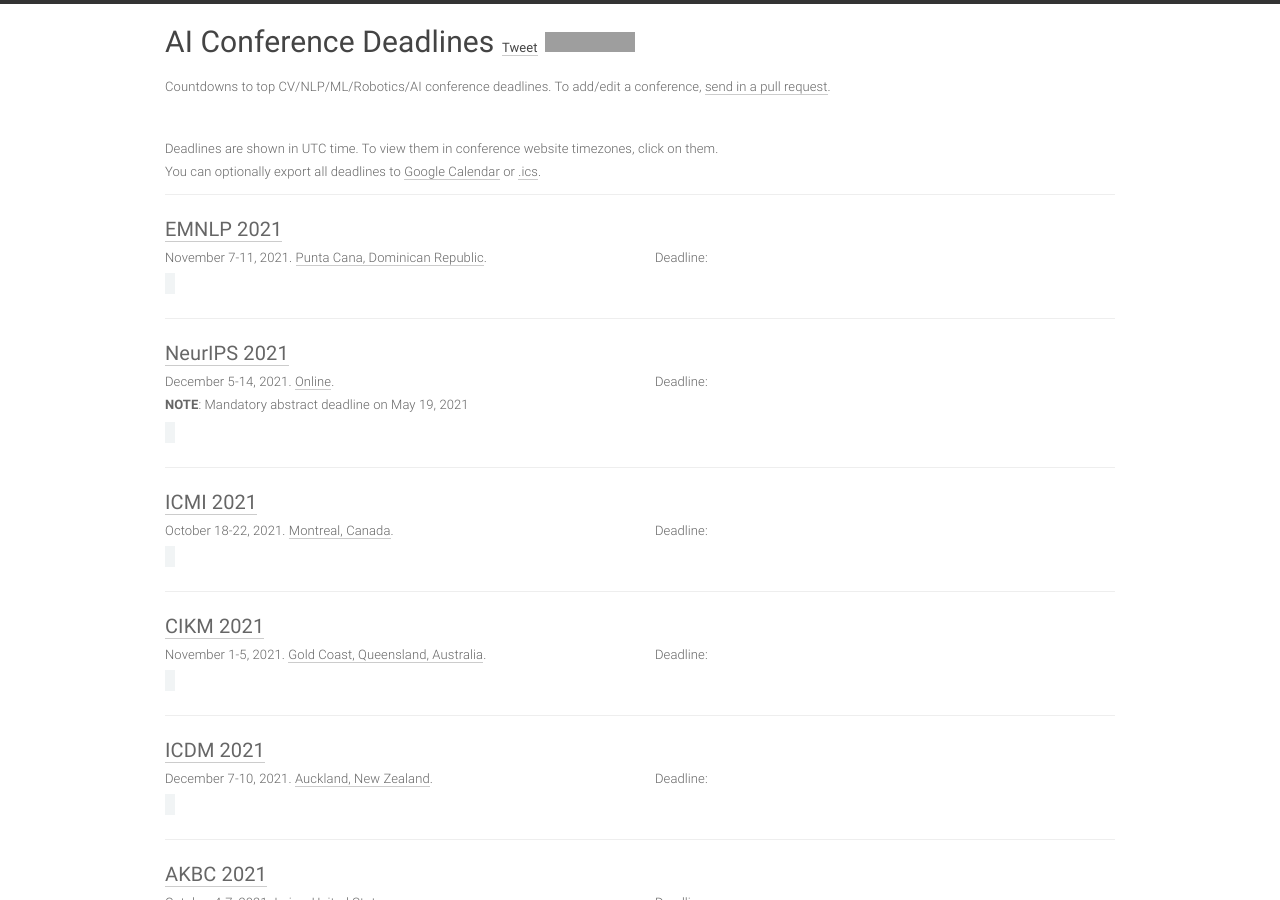
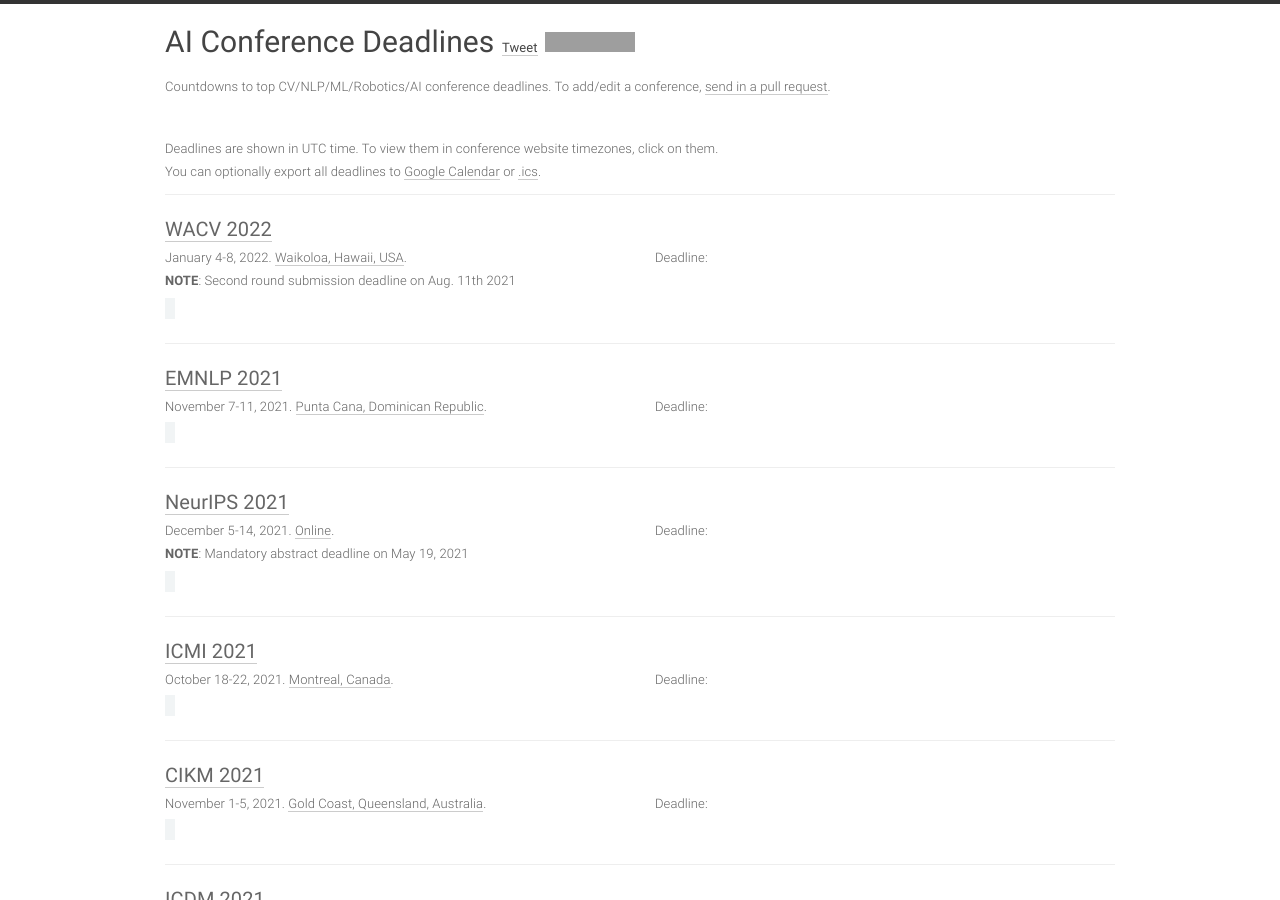
Before and after one commit to paperswithcode/ai-deadlines, a Jekyll site: the page built from index.html, in a window 1280 px wide and 900 px high. Built offline with Jekyll 4.4.1, drawn with Linux system fonts in a browser that asks for light colours; comment, search, counter and statistics services are not loaded; some of the changed text lies outside the part shown; grey boxes are pictures that could not be loaded.

Commit message:
WACV 2022 (#348)

```diff
--- a/_data/conferences.yml
+++ b/_data/conferences.yml
@@ -1,4 +1,17 @@
 ---
+
+- title: WACV
+  hindex: 54
+  year: 2022
+  id: wacv22
+  link: http://wacv2022.thecvf.com/
+  deadline: '2021-06-02 23:59:59'
+  timezone: America/Los_Angeles
+  date: January 4-8, 2022
+  place: Waikoloa, Hawaii, USA
+  sub: CV
+  note: '<b>NOTE</b>: Second round submission deadline on Aug. 11th 2021'
+
 
 - title: EMNLP
   hindex: 112
@@ -306,17 +319,6 @@
   sub: ML
   note: '<b>NOTE</b>: Mandatory abstract deadline on September 01, 2020'
 
-- title: WACV
-  hindex: 46
-  year: 2021
-  id: wacv21
-  link: http://wacv2021.thecvf.com/
-  deadline: '2020-09-29 23:59:59'
-  timezone: America/Los_Angeles
-  date: January 5-9, 2021
-  place: Waikoloa, Hawaii, USA
-  sub: CV
-  note: '<b>NOTE</b>: Second round submission deadline.'
 
 - title: ICLR
   hindex: 150
```
